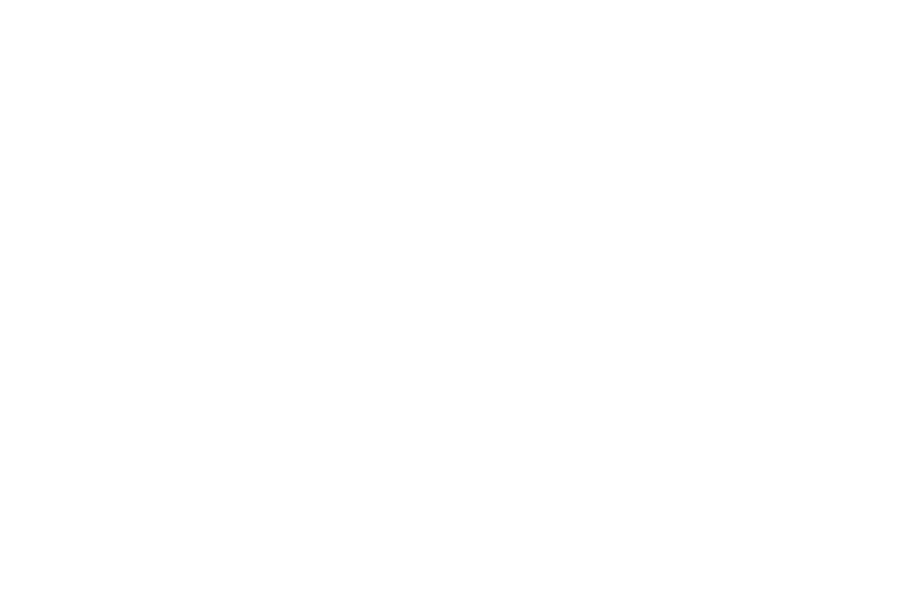
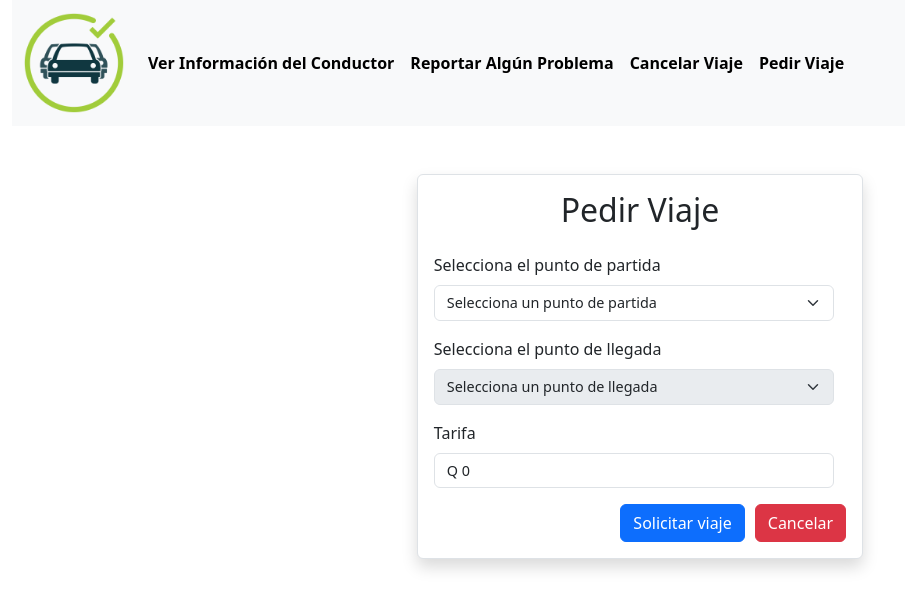
Before and after one commit to ReynosoTiu/AYD2_FASE1_6_, a React (Create React App) app in the folder frontend/qnave/: page /usuario/pedirviaje in a window 1280 px wide. Before the commit this address had no page. Shown: the top 608 px of the page, without its empty margins (0-905 px from the left). Built offline with nearby package versions, Linux system fonts and the light colour scheme.

Commit message:
Agregando opcion para pedir viaje

```diff
--- a/frontend/qnave/src/App.js
+++ b/frontend/qnave/src/App.js
@@ -9,6 +9,8 @@
 import Login from "./views/Login/Login";
 import RegistrarConductor from "./views/conductor/registrarConductor";
 import RegistroUsuario from "./views/usuario/registrarUsuario";
+import HomeUsuario from "./views/usuario/homeUsuario";
+import PedirViaje from "./views/usuario/pedirViaje";
 
 function LayoutConductor() {
   return <HeaderConductor></HeaderConductor>;
@@ -52,6 +54,14 @@
           path="/registro-usuario"
           element={<RegistroUsuario />}
         ></Route>
+        <Route
+          path="/usuario/home"
+          element={<HomeUsuario />}
+        ></Route>
+        <Route
+          path="/usuario/pedirviaje"
+          element={<PedirViaje />}
+        ></Route>
       </Routes>
     </div>
   );
--- a/frontend/qnave/src/components/header_usuario/headerUsuario.js
+++ b/frontend/qnave/src/components/header_usuario/headerUsuario.js
@@ -39,7 +39,7 @@
                 </Link>
               </li>
               <li className="nav-item">
-                <Link className="nav-link active" to="/">
+                <Link className="nav-link active" to="/usuario/pedirviaje">
                   <strong>Pedir Viaje</strong>
                 </Link>
               </li>
--- /dev/null
+++ b/frontend/qnave/src/views/usuario/homeUsuario.js
@@ -0,0 +1,11 @@
+import  HeaderUsuario from "../../components/header_usuario/headerUsuario";
+function HomeUsuario() {
+    return (
+        <>
+            <HeaderUsuario />
+            <p>BIENVENIDO USUARIO</p>;
+        </>
+    );
+}
+
+export default HomeUsuario;
--- /dev/null
+++ b/frontend/qnave/src/views/usuario/pedirViaje.js
@@ -0,0 +1,170 @@
+import React, { useState, useEffect } from 'react';
+import { Container, Card, Form, Button, Row, Col, Modal } from 'react-bootstrap';
+import { useNavigate } from 'react-router-dom';
+import 'bootstrap/dist/css/bootstrap.min.css';
+import HeaderUsuario from "../../components/header_usuario/headerUsuario";
+
+const puntoPartidaA = [
+  { id: 1, title: 'Zona 1' },
+  { id: 2, title: 'Zona 2' },
+  { id: 3, title: 'Zona 3' },
+  { id: 4, title: 'Zona 4' },
+  { id: 5, title: 'Zona 5' },
+  { id: 6, title: 'Zona 6' },
+  { id: 7, title: 'Zona 7' },
+  { id: 8, title: 'Zona 8' },
+  { id: 9, title: 'Zona 9' },
+  { id: 10, title: 'Zona 10' },
+  { id: 11, title: 'Zona 11' }
+];
+
+const puntoPartidaB = [
+  { id: 2, title: 'Zona 2' },
+  { id: 3, title: 'Zona 3' },
+  { id: 4, title: 'Zona 4' },
+  { id: 5, title: 'Zona 5' },
+  { id: 6, title: 'Zona 6' },
+  { id: 7, title: 'Zona 7' },
+  { id: 8, title: 'Zona 8' },
+  { id: 9, title: 'Zona 9' },
+  { id: 10, title: 'Zona 10' },
+  { id: 11, title: 'Zona 11' },
+  { id: 12, title: 'Zona 12' }
+];
+
+const tarifas = {
+  'Zona 1': { 'Zona 2': 10, 'Zona 3': 15, 'Zona 4': 20, 'Zona 5': 20, 'Zona 6': 25, 'Zona 7': 30, 'Zona 8': 30, 'Zona 9': 40, 'Zona 10': 50, 'Zona 11': 50, 'Zona 12': 25 },
+  'Zona 2': { 'Zona 3': 25, 'Zona 4': 25, 'Zona 5': 25, 'Zona 6': 30, 'Zona 7': 40, 'Zona 8': 40, 'Zona 9': 60, 'Zona 10': 70, 'Zona 11': 50, 'Zona 12': 35 },
+  'Zona 3': { 'Zona 4': 20, 'Zona 5': 30, 'Zona 6': 35, 'Zona 7': 25, 'Zona 8': 25, 'Zona 9': 40, 'Zona 10': 45, 'Zona 11': 40, 'Zona 12': 30 },
+  'Zona 4': { 'Zona 5': 15, 'Zona 6': 25, 'Zona 7': 25, 'Zona 8': 25, 'Zona 9': 15, 'Zona 10': 30, 'Zona 11': 35, 'Zona 12': 35 },
+  'Zona 5': { 'Zona 6': 15, 'Zona 7': 25, 'Zona 8': 35, 'Zona 9': 25, 'Zona 10': 35, 'Zona 11': 40, 'Zona 12': 40 },
+  'Zona 6': { 'Zona 7': 30, 'Zona 8': 35, 'Zona 9': 40, 'Zona 10': 50, 'Zona 11': 65, 'Zona 12': 60 },
+  'Zona 7': { 'Zona 8': 25, 'Zona 9': 35, 'Zona 10': 40, 'Zona 11': 40, 'Zona 12': 40 },
+  'Zona 8': { 'Zona 9': 25, 'Zona 10': 35, 'Zona 11': 35, 'Zona 12': 35 },
+  'Zona 9': { 'Zona 10': 15, 'Zona 11': 35, 'Zona 12': 30 },
+  'Zona 10': { 'Zona 11': 50, 'Zona 12': 50 },
+  'Zona 11': { 'Zona 12': 50 }
+};
+
+const PedirViaje = () => {
+  const [puntoA, setPuntoA] = useState('');
+  const [puntoB, setPuntoB] = useState('');
+  const [tarifa, setTarifa] = useState(0);
+  const [showModal, setShowModal] = useState(false);
+
+  const navigate = useNavigate();
+
+  useEffect(() => {
+    if (puntoA && puntoB) {
+      setShowModal(true);
+      setTimeout(() => {
+        const calculatedTarifa = tarifas[puntoA]?.[puntoB] || 0;
+        setTarifa(calculatedTarifa);
+        setShowModal(false);
+      }, 2000);
+    } else {
+      setTarifa(0);
+    }
+  }, [puntoA, puntoB]);
+
+  const filteredPuntoB = puntoPartidaB.filter(punto => {
+    const selectedId = puntoPartidaA.find(p => p.title === puntoA)?.id;
+    return selectedId ? punto.id > selectedId : true;
+  });
+
+  return (
+    <>
+      <HeaderUsuario />
+      <Container className="mt-5">
+        <Card className="mx-auto mb-4 p-3 shadow-smp-4 border rounded shadow" style={{ maxWidth: '40%' }}>
+          <h2 className="text-center mb-4">Pedir Viaje</h2>
+          <Form>
+            <Form.Group controlId="puntoA" className="mb-3">
+              <Form.Label>Selecciona el punto de partida</Form.Label>
+              <div style={{ maxHeight: '150px', overflowY: 'auto' }}>
+                <Form.Select
+                  style={{ width: '400px', fontSize: '0.9rem' }}
+                  value={puntoA}
+                  onChange={(e) => {
+                    setPuntoA(e.target.value);
+                    setPuntoB('');
+                  }}
+                >
+                  <option value="">Selecciona un punto de partida</option>
+                  {puntoPartidaA.map((punto) => (
+                    <option key={punto.id} value={punto.title}>
+                      {punto.title}
+                    </option>
+                  ))}
+                </Form.Select>
+              </div>
+            </Form.Group>
+
+            <Form.Group controlId="puntoB" className="mb-3">
+              <Form.Label>Selecciona el punto de llegada</Form.Label>
+              <div style={{ maxHeight: '150px', overflowY: 'auto' }}>
+                <Form.Select
+                  style={{ width: '400px', fontSize: '0.9rem' }}
+                  value={puntoB}
+                  onChange={(e) => setPuntoB(e.target.value)}
+                  disabled={!puntoA}
+                >
+                  <option value="">Selecciona un punto de llegada</option>
+                  {filteredPuntoB.map((punto) => (
+                    <option key={punto.id} value={punto.title}>
+                      {punto.title}
+                    </option>
+                  ))}
+                </Form.Select>
+              </div>
+            </Form.Group>
+
+            <Form.Group controlId="tarifa" className="mb-3">
+              <Form.Label>Tarifa</Form.Label>
+              <Form.Control
+                style={{ width: '400px', fontSize: '0.9rem' }}
+                type="text"
+                value={`Q ${tarifa}`}
+                readOnly
+              />
+            </Form.Group>
+
+            <Row className="mt-3">
+              <Col className="text-end">
+                <Button
+                  variant="primary"
+                  onClick={() => {
+                    if (puntoA && puntoB) {
+                      alert(`Punto de partida y llegada seleccionados con éxito: ${puntoA} -> ${puntoB}. Tarifa: Q${tarifa}`);
+                      setPuntoA('');
+                      setPuntoB('');
+                    } else {
+                      alert('Por favor selecciona un punto de partida y llegada.');
+                    }
+                  }}
+                  style={{ marginRight: '10px' }}
+                >
+                  Solicitar viaje
+                </Button>
+                <Button variant="danger" onClick={() => navigate('/usuario/home')}>
+                  Cancelar
+                </Button>
+              </Col>
+            </Row>
+          </Form>
+        </Card>
+      </Container>
+
+      <Modal show={showModal} backdrop="static" keyboard={false}>
+        <Modal.Body className="text-center">
+          <h4>Calculando...</h4>
+          <div className="spinner-border" role="status">
+            <span className="visually-hidden">Cargando...</span>
+          </div>
+        </Modal.Body>
+      </Modal>
+    </>
+  );
+};
+
+export default PedirViaje;
```
